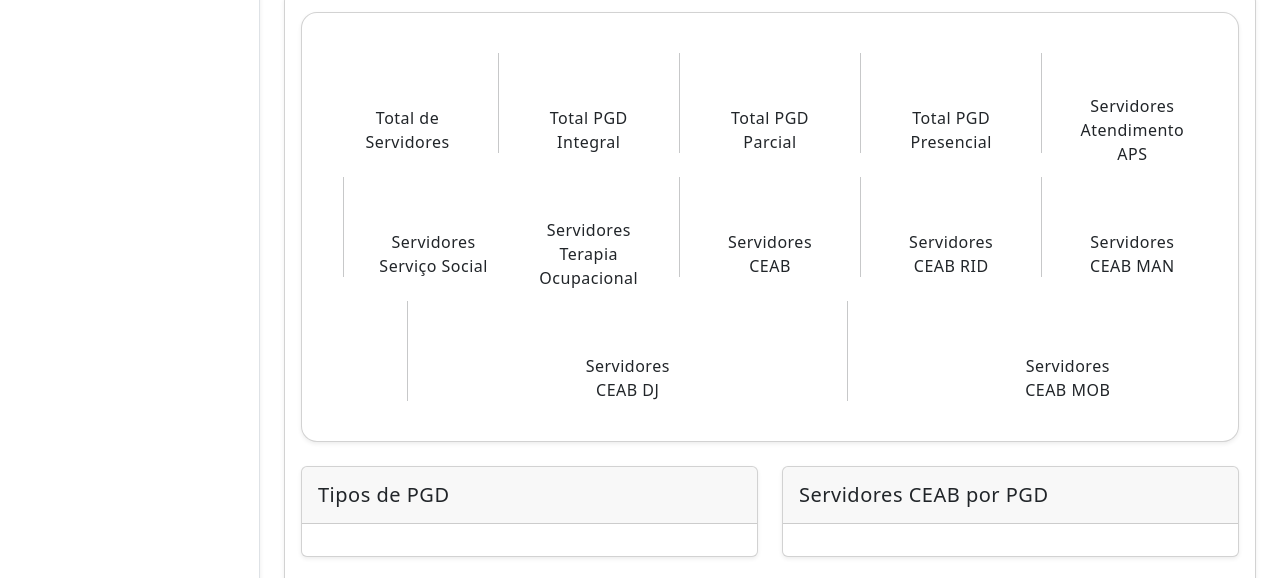
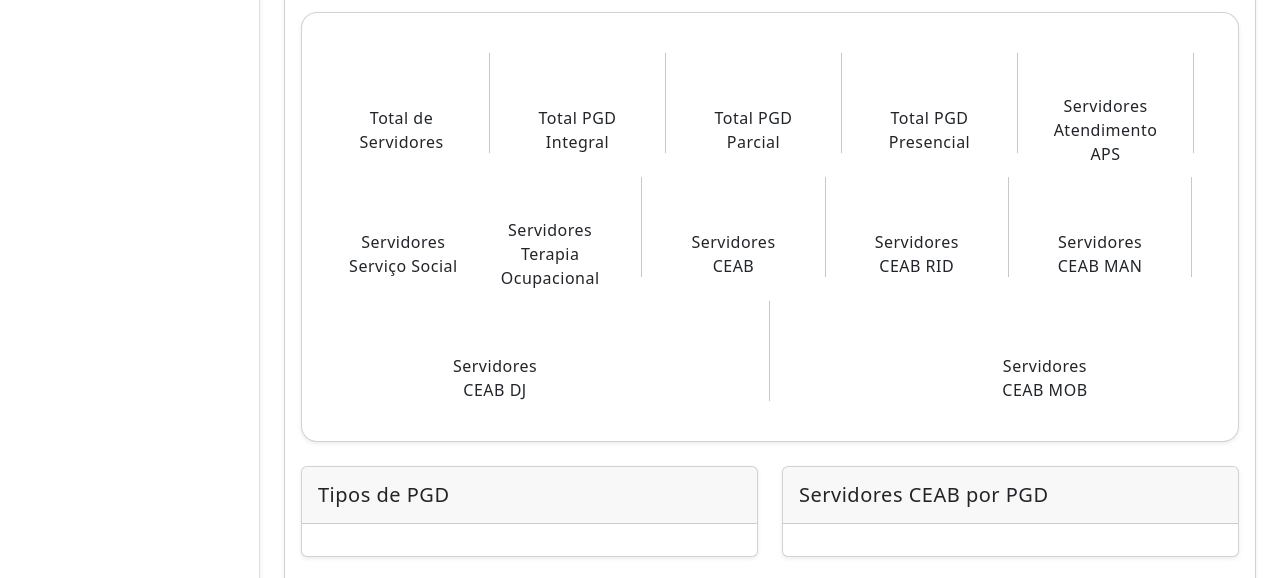
Before and after one commit to teteu434/DataView, a website with bundled scripts: page src/gexFim.html in a window 1280 px wide. Shown: the part 212-790 px from the top of the page. Built offline with nearby package versions, Linux system fonts and the light colour scheme; some packages are replaced by stand-ins of ours; no server answers.

Commit message:
teste visual caixa 26/02

```diff
--- a/src/frontend/css/main/main.css
+++ b/src/frontend/css/main/main.css
@@ -250,7 +250,7 @@ input::placeholder {
 }
 
 .fixed-box {
-  width: 130px;
+  width: 13%;
   height: 100px;
   display: flex;
   flex-direction: column;
```
